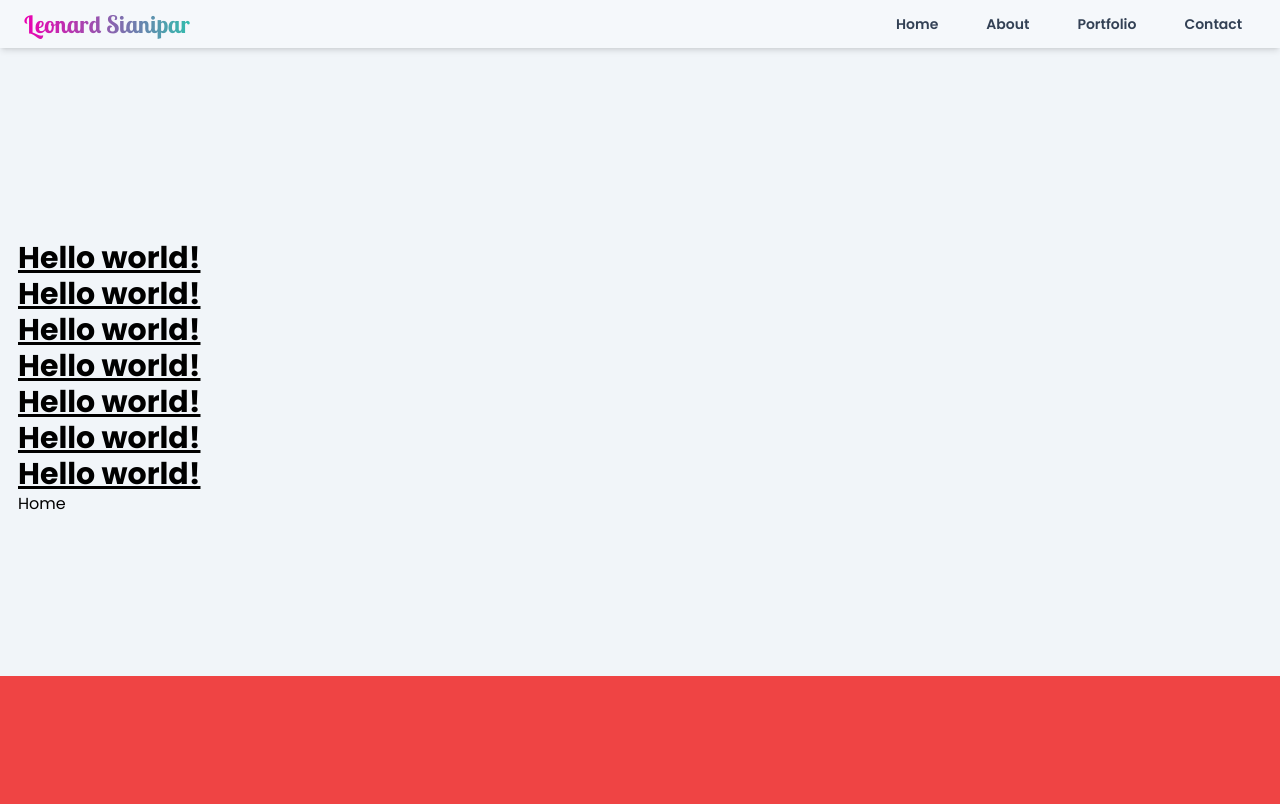
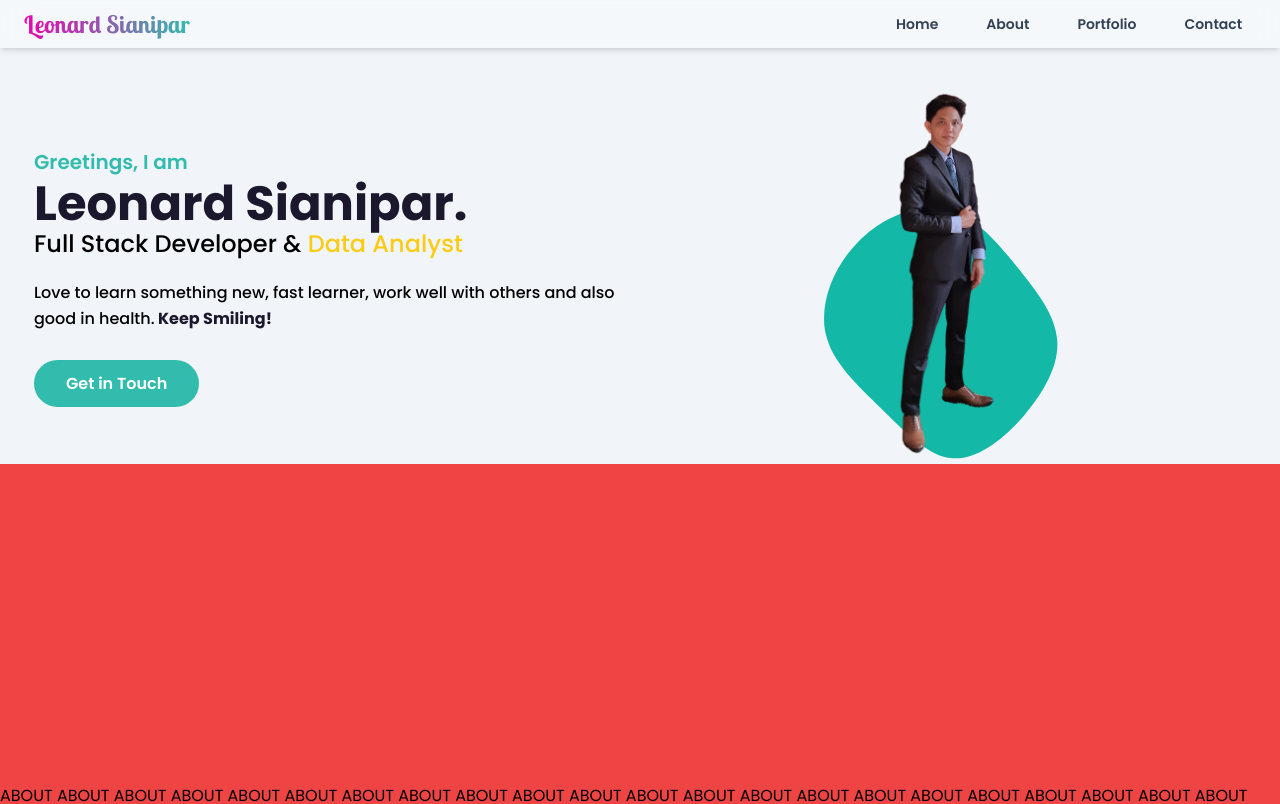
Before and after one commit to pianoninja25/cv, a Next.js app: page / in a window 1280 px wide. Shown: the top 804 px of the page. Built offline with nearby package versions, Linux system fonts and the light colour scheme.

Commit message:
update hero

```diff
--- a/pages/components/header.js
+++ b/pages/components/header.js
@@ -24,7 +24,7 @@ export default function Header() {
   }
 
   return (
-    <div className="fixed top-0 z-50 w-full h-12 shadow-md after:backdrop-blur-lg bg-white/30">
+    <div className="fixed top-0 z-50 w-full h-12 shadow-md backdrop-blur-lg bg-white/30">
       <div className="container">
         <div className="relative flex items-center justify-between p-1.5" ref={menuRef}>
           <a href="#" className="font-lobster font-bold text-2xl text-transparent bg-clip-text bg-gradient-to-r from-[#ec00b1] to-[#32bcad]">
@@ -37,7 +37,7 @@ export default function Header() {
           </button>
 
           <nav
-            className={`absolute top-full right-2 py-2 flex-col w-full max-w-[150px] rounded-md shadow-md after:backdrop-blur-lg z-[999] bg-white/70 lg:flex-row lg:static lg:p-0 lg:max-w-sm lg:shadow-none lg:rounded-none lg:bg-transparent
+            className={`absolute top-full right-2 py-2 flex-col w-full max-w-[150px] rounded-md shadow-md bg-white lg:flex-row lg:static lg:p-0 lg:max-w-sm lg:shadow-none lg:rounded-none lg:bg-transparent
           ${open ? 'flex' : 'hidden lg:flex'}`}
           >
             {[
--- a/pages/components/hero.js
+++ b/pages/components/hero.js
@@ -1,26 +1,29 @@
 import Image from 'next/image';
+import Link from 'next/link';
 
 export default function Hero() {
   return (
     <div className="container">
       <div className="flex flex-wrap">
-        <div className="w-full self-center px-4 lg:w-1/2">
+        <div className="w-full self-center p-4 lg:w-1/2">
           <h1 className="text-base font-semibold text-primary md:text-xl">
-            Greetings! <span className="block font-bold text-dark text-4xl mt-1 lg:text-5xl">I am Leonard Sianipar.</span>
+            Greetings, I am
+            <span className="block font-bold text-dark text-4xl mt-1 lg:text-5xl">Leonard Sianipar.</span>
           </h1>
           <h2 className="font-medium text-secondary text-lg mb-5 lg:text-2xl">
-            Web Developer & <span className="text-yellow-400">OSS Engineer</span>
+            Full Stack Developer & <span className="text-yellow-400">Data Analyst</span>
           </h2>
           <p className="font-medium text-secondary mb-10 leading-relaxed">
-            Belajar web programming itu mudah dan menyenangkan bukan. <span className="text-dark font-bold">Bukan!</span>
+            Love to learn something new, fast learner, work well with others and also good in health.
+            <span className="text-dark font-bold"> Keep Smiling!</span>
           </p>
 
-          <a
-            href="#"
+          <Link
+            href="https://wa.me/+6289654515543"
             className="text-base font-semibold py-3 px-8 rounded-full text-white bg-primary hover:shadow-lg hover:opacity-80 transition duration-300 ease-in-out"
           >
-            Hubungi Saya
-          </a>
+            Get in Touch
+          </Link>
         </div>
         <div className="w-full self-end px-4 lg:w-1/2">
           <div className="relative mt-10 z-10 lg:mt-0 lg:right-0">
--- a/pages/index.js
+++ b/pages/index.js
@@ -12,22 +12,13 @@ export default function Home() {
         <meta name="viewport" content="width=device-width, initial-scale=1" />
         <link rel="icon" href="/favicon.ico" />
       </Head>
-      <div className="w-full h-[1400px] font-poppins bg-slate-100">
+      <div className="w-full h-[1400px]">
         <Header />
         <main className="absolute top-0 ">
           <section id="home" className="pt-20">
-            {/* <Hero /> */}
+            <Hero />
           </section>
-          <section id="homes" className="container py-40">
-            <h1 className="text-3xl font-bold underline">Hello world!</h1>
-            <h1 className="text-3xl font-bold underline">Hello world!</h1>
-            <h1 className="text-3xl font-bold underline">Hello world!</h1>
-            <h1 className="text-3xl font-bold underline">Hello world!</h1>
-            <h1 className="text-3xl font-bold underline">Hello world!</h1>
-            <h1 className="text-3xl font-bold underline">Hello world!</h1>
-            <h1 className="text-3xl font-bold underline">Hello world!</h1>
-            Home
-          </section>
+
           <section id="about" className="py-80 w-full bg-red-500">
             ABOUT ABOUT ABOUT ABOUT ABOUT ABOUT ABOUT ABOUT ABOUT ABOUT ABOUT ABOUT ABOUT ABOUT ABOUT ABOUT ABOUT ABOUT ABOUT ABOUT ABOUT ABOUT ABOUT
             ABOUT ABOUT ABOUT ABOUT ABOUT ABOUT ABOUT ABOUT ABOUT ABOUT ABOUT ABOUT ABOUT ABOUT ABOUT ABOUT ABOUT ABOUT ABOUT ABOUT ABOUT ABOUT ABOUT
--- a/styles/globals.css
+++ b/styles/globals.css
@@ -6,7 +6,7 @@
 @tailwind utilities;
 
 html {
-  @apply scroll-smooth;
+  @apply scroll-smooth bg-slate-100 font-poppins;
 }
 
 .hamburger-line {
```
